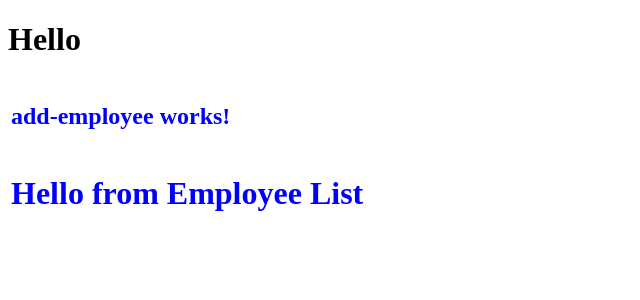
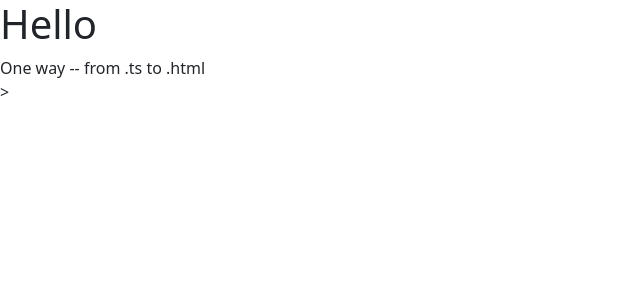
Before and after one commit to manumit-mukund/angular_repository, an Angular app in the folder myangularprojects/angular_18/: page / in a window 1280 px wide. Shown: the top 300 px of the page, without its empty margins (0-640 px from the left). Built offline with nearby package versions, Linux system fonts and the light colour scheme.

Commit message:
Commit changes...

```diff
--- a/myangularprojects/angular_18/src/app/app.component.html
+++ b/myangularprojects/angular_18/src/app/app.component.html
@@ -1,6 +1,7 @@
 <h1>Hello</h1>
+<app-databinding></app-databinding>
 
-<table style="width: 100%">
+<!-- <table style="width: 100%">
     <tr>
         <td>
             <app-add-employee></app-add-employee>
@@ -9,4 +10,4 @@
     <tr>
         <td><app-employee-list></app-employee-list></td>
     </tr>
-</table>
+</table> -->
--- a/myangularprojects/angular_18/src/app/app.component.ts
+++ b/myangularprojects/angular_18/src/app/app.component.ts
@@ -2,11 +2,12 @@ import { Component } from '@angular/core';
 import { RouterOutlet } from '@angular/router';
 import { EmployeeListComponent } from './components/employee-list/employee-list.component';
 import { AddEmployeeComponent } from './components/add-employee/add-employee.component';
+import { DatabindingComponent } from './components/databinding/databinding.component';
 
 @Component({
   selector: 'app-root',
   standalone: true,
-  imports: [RouterOutlet, AddEmployeeComponent, EmployeeListComponent],
+  imports: [RouterOutlet, AddEmployeeComponent, EmployeeListComponent, DatabindingComponent],
   templateUrl: './app.component.html',
   styleUrl: './app.component.css'
 })
--- /dev/null
+++ b/myangularprojects/angular_18/src/app/components/databinding/databinding.component.html
@@ -0,0 +1,17 @@
+<div class="row">
+
+    <div class="col-4">
+        One way -- from .ts to .html
+
+    </div>
+
+    <div class="col-4">
+
+
+    </div>
+
+    <div class="col-4">
+
+
+    </div>
+</div>>
--- a/myangularprojects/angular_18/src/index.html
+++ b/myangularprojects/angular_18/src/index.html
@@ -6,6 +6,7 @@
   <base href="/">
   <meta name="viewport" content="width=device-width, initial-scale=1">
   <link rel="icon" type="image/x-icon" href="favicon.ico">
+  <link rel="stylesheet" href="https://cdn.jsdelivr.net/npm/bootstrap@5.3.2/dist/css/bootstrap.min.css">
 </head>
 <body>
   <app-root></app-root>
```
Also changed, not shown: myangularprojects/angular_18/src/app/components/databinding/databinding.component.ts (added, +12 -0 lines), myangularprojects/angular_18/src/app/components/databinding/databinding.component.css (added), 1 other file (tests, documents, lock files or other folders).
